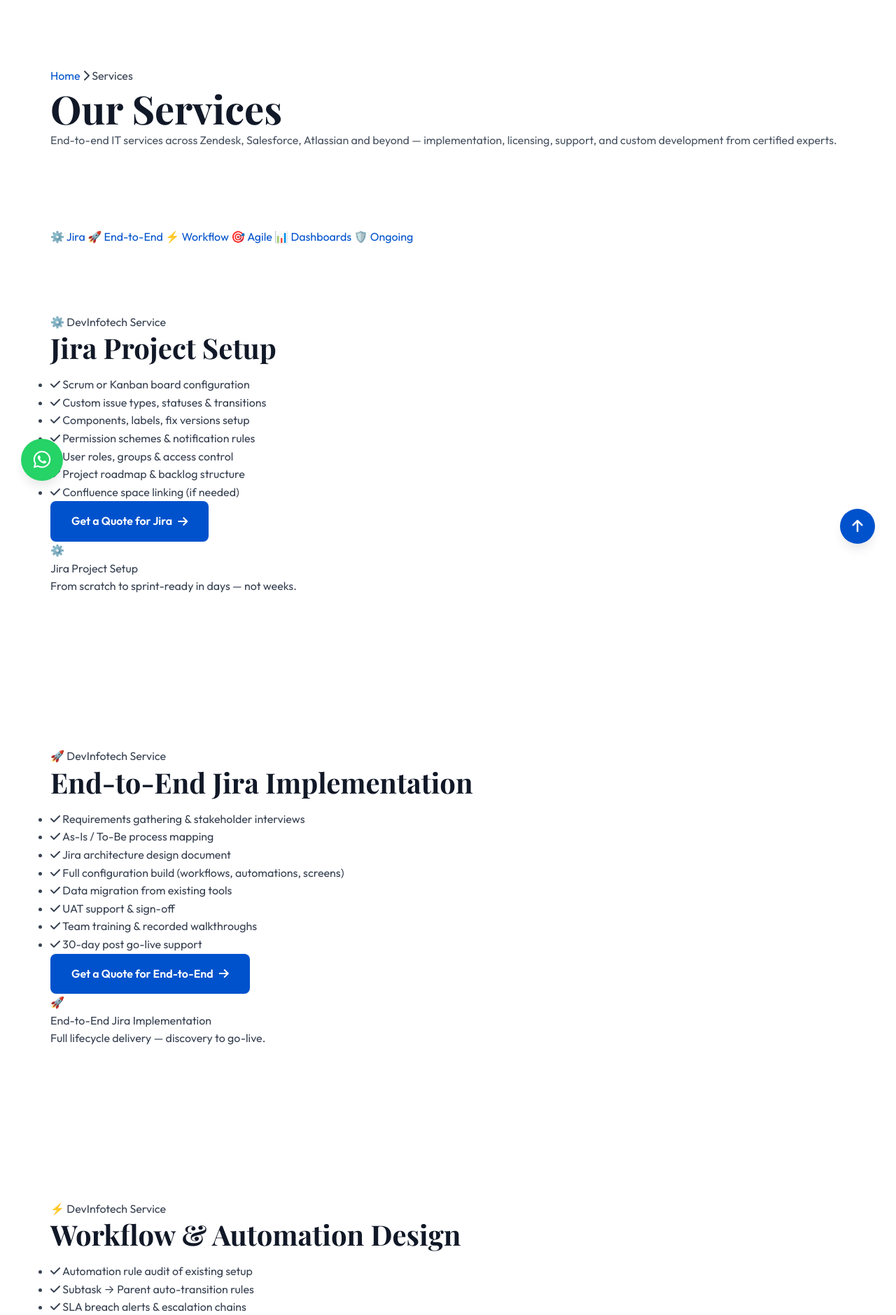
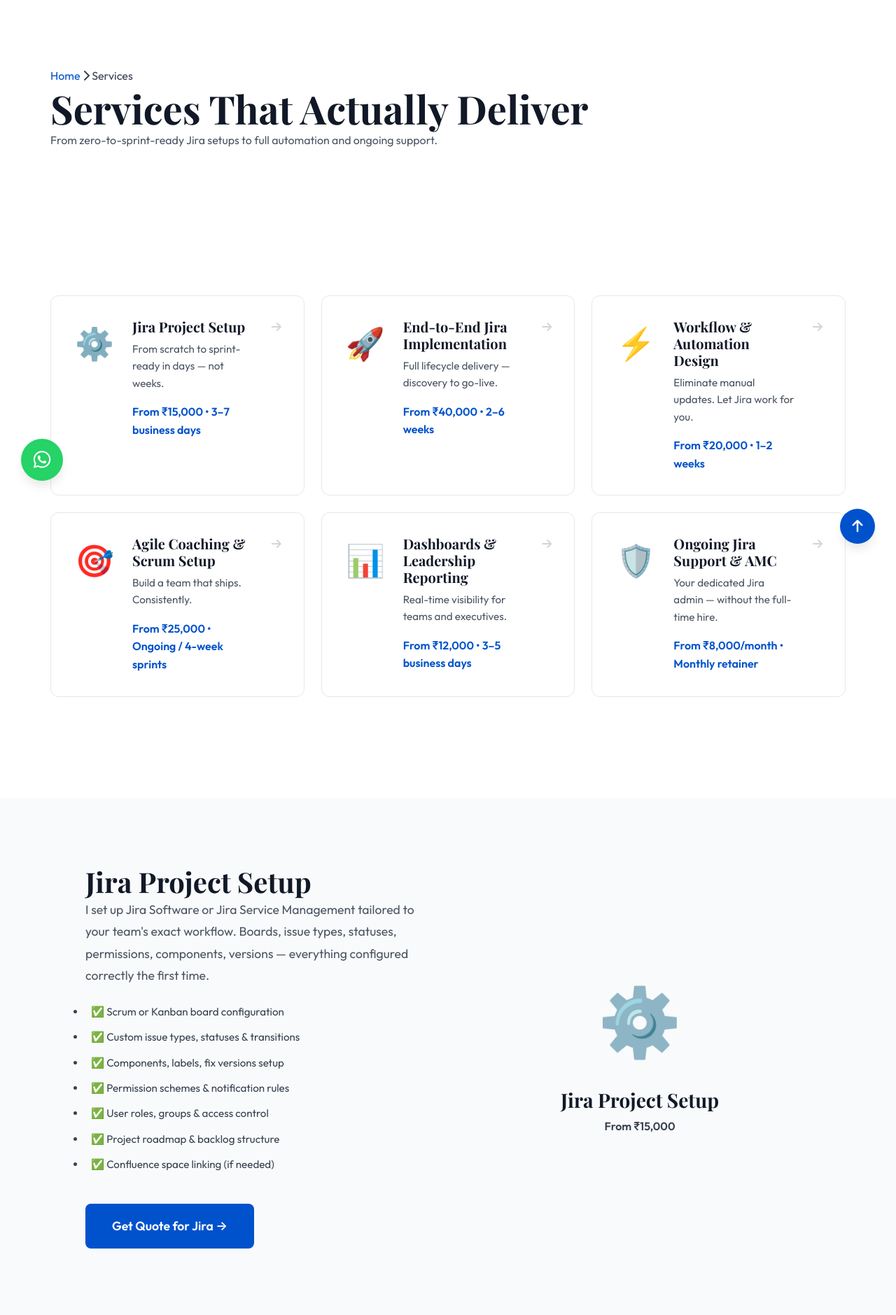
Before and after one commit to Devendrappa30/Jira_Freelancing, a Flask app: page /services in a window 1280 px wide. Shown: the part 83-1962 px from the top of the page at 70% size. Run offline with Flask 3, Linux system fonts and the light colour scheme; some web fonts are replaced.

Commit message:
Update services.html

```diff
--- a/templates/services.html
+++ b/templates/services.html
@@ -1,125 +1,59 @@
 {% extends "base.html" %}
-{% block title %}Services — DevInfotech Pvt. Ltd.{% endblock %}
+{% block title %}Services — Devendrappa | Jira Expert{% endblock %}
 
 {% block content %}
 
-<!-- ── PAGE HERO ──────────────────────────────────────────────────────── -->
 <section class="page-hero">
-  <div class="hero-bg-grid"></div>
-  <div class="container page-hero-inner">
-    <div class="page-hero-content" data-aos="fade-up">
-      <nav class="breadcrumb">
-        <a href="{{ url_for('index') }}">Home</a>
-        <i class="fa fa-chevron-right"></i>
-        <span>Services</span>
-      </nav>
-      <h1>Our <span class="gradient-text">Services</span></h1>
-      <p>End-to-end IT services across Zendesk, Salesforce, Atlassian and beyond — implementation, licensing, support, and custom development from certified experts.</p>
+  <div class="container">
+    <nav class="breadcrumb"><a href="{{ url_for('index') }}">Home</a> <i class="fa fa-chevron-right"></i> Services</nav>
+    <h1>Services That <span class="gradient-text">Actually Deliver</span></h1>
+    <p>From zero-to-sprint-ready Jira setups to full automation and ongoing support.</p>
+  </div>
+</section>
+
+<section class="section">
+  <div class="container">
+    <div class="services-preview-grid" style="grid-template-columns: repeat(auto-fit, minmax(360px, 1fr)); gap:24px;">
+      {% for svc in services %}
+      <a href="#{{ svc.id }}" class="svc-preview-card" style="text-decoration:none;">
+        <div class="svc-icon" style="font-size:2.8rem;">{{ svc.icon }}</div>
+        <div class="svc-info">
+          <h3>{{ svc.title }}</h3>
+          <p>{{ svc.short }}</p>
+          <span class="svc-price">{{ svc.price }} • {{ svc.delivery }}</span>
+        </div>
+        <div class="svc-arrow"><i class="fa fa-arrow-right"></i></div>
+      </a>
+      {% endfor %}
     </div>
   </div>
 </section>
 
-<!-- ── SERVICE ANCHORS NAV ────────────────────────────────────────────── -->
-<div class="sticky-service-nav">
-  <div class="container">
-    <div class="ssn-inner">
-      {% for svc in services %}
-      <a href="#{{ svc.id }}" class="ssn-link">{{ svc.icon }} {{ svc.title.split()[0] }}</a>
-      {% endfor %}
-    </div>
-  </div>
-</div>
-
-<!-- ── SERVICES DETAIL ────────────────────────────────────────────────── -->
+<!-- Detailed Services (anchor links work) -->
 {% for svc in services %}
-<section class="service-detail {% if loop.index is odd %}sd-light{% endif %}" id="{{ svc.id }}">
-  <div class="container sd-inner {% if loop.index is even %}sd-reverse{% endif %}">
-
-    <div class="sd-content" data-aos="fade-right">
-      <div class="sd-tag" style="background:{{ svc.color }}18; color:{{ svc.color }}; border-color:{{ svc.color }}30">
-        {{ svc.icon }} {{ svc.platform if svc.platform else 'DevInfotech Service' }}
+<section id="{{ svc.id }}" class="section bg-off">
+  <div class="container" style="max-width:1100px;">
+    <div style="display:grid; grid-template-columns:1fr 1fr; gap:60px; align-items:center;">
+      <div>
+        <h2>{{ svc.title }}</h2>
+        <p style="font-size:1.1rem; line-height:1.8;">{{ svc.desc }}</p>
+        <ul style="margin-top:24px; font-size:0.95rem;">
+          {% for f in svc.features %}
+          <li style="margin:12px 0; padding-left:8px;">✅ {{ f }}</li>
+          {% endfor %}
+        </ul>
+        <a href="{{ url_for('contact') }}?service={{ svc.title }}" class="btn btn-primary btn-lg" style="margin-top:32px;">
+          Get Quote for {{ svc.title.split()[0] }} →
+        </a>
       </div>
-      <h2 class="sd-title">{{ svc.title }}</h2>
-      <p class="sd-desc">{{ svc.description }}</p>
-
-      <ul class="sd-features">
-        {% for feature in svc.features %}
-        <li>
-          <span class="sdf-check" style="background:{{ svc.color }}18; color:{{ svc.color }}"><i class="fa fa-check"></i></span>
-          {{ feature }}
-        </li>
-        {% endfor %}
-      </ul>
-
-      <a href="{{ url_for('contact') }}?service={{ svc.title }}" class="btn btn-primary" style="--btn-bg:{{ svc.color }}">
-        Get a Quote for {{ svc.title.split()[0] }} <i class="fa fa-arrow-right"></i>
-      </a>
-    </div>
-
-    <div class="sd-visual" data-aos="fade-left">
-      <div class="sd-card" style="--sd-color: {{ svc.color }}">
-        <div class="sd-card-icon">{{ svc.icon }}</div>
-        <div class="sd-card-title">{{ svc.title }}</div>
-        <div class="sd-card-short">{{ svc.short }}</div>
-        <div class="sd-card-badge" style="background:{{ svc.color }}; color:#fff">Silver Partner</div>
-        <div class="sd-card-decoration"></div>
+      <div style="background:var(--surface); border-radius:20px; padding:40px; text-align:center; box-shadow:var(--shadow);">
+        <div style="font-size:6rem; margin-bottom:20px; opacity:0.9;">{{ svc.icon }}</div>
+        <h3 style="margin-bottom:8px;">{{ svc.title }}</h3>
+        <p style="color:var(--blue-light); font-weight:600;">{{ svc.price }}</p>
       </div>
     </div>
-
   </div>
 </section>
 {% endfor %}
 
-<!-- ── PROCESS ────────────────────────────────────────────────────────── -->
-<section class="section process-section">
-  <div class="container">
-    <div class="section-header" data-aos="fade-up">
-      <span class="section-tag">How We Work</span>
-      <h2 class="section-title">Our <span class="gradient-text">Delivery Process</span></h2>
-      <p class="section-subtitle">A proven, transparent process that ensures every project is delivered on time and exceeds expectations.</p>
-    </div>
-
-    <div class="process-steps" data-aos="fade-up">
-      <div class="process-step">
-        <div class="ps-num">01</div>
-        <div class="ps-icon"><i class="fa fa-comments"></i></div>
-        <h3>Discovery Call</h3>
-        <p>We understand your business goals, pain points, and technical landscape through a free 60-minute consultation.</p>
-      </div>
-      <div class="process-arrow"><i class="fa fa-arrow-right"></i></div>
-      <div class="process-step">
-        <div class="ps-num">02</div>
-        <div class="ps-icon"><i class="fa fa-file-lines"></i></div>
-        <h3>Proposal & Plan</h3>
-        <p>Detailed scope of work, timeline, milestones, and transparent pricing — no surprises.</p>
-      </div>
-      <div class="process-arrow"><i class="fa fa-arrow-right"></i></div>
-      <div class="process-step">
-        <div class="ps-num">03</div>
-        <div class="ps-icon"><i class="fa fa-gears"></i></div>
-        <h3>Implementation</h3>
-        <p>Our certified team sets up, configures, and customizes your platform with regular check-ins.</p>
-      </div>
-      <div class="process-arrow"><i class="fa fa-arrow-right"></i></div>
-      <div class="process-step">
-        <div class="ps-num">04</div>
-        <div class="ps-icon"><i class="fa fa-rocket"></i></div>
-        <h3>Go-Live & Support</h3>
-        <p>Smooth launch with team training, documentation, and ongoing support to keep you running.</p>
-      </div>
-    </div>
-  </div>
-</section>
-
-<!-- ── CTA ────────────────────────────────────────────────────────────── -->
-<section class="cta-banner">
-  <div class="cta-orb cta-orb-1"></div>
-  <div class="cta-orb cta-orb-2"></div>
-  <div class="container cta-inner" data-aos="fade-up">
-    <h2>Which Service Is Right for You?</h2>
-    <p>Not sure where to start? Our consultants will assess your needs and recommend the best path forward — completely free.</p>
-    <a href="{{ url_for('contact') }}" class="btn btn-primary btn-lg">Talk to an Expert <i class="fa fa-arrow-right"></i></a>
-  </div>
-</section>
-
 {% endblock %}
```
